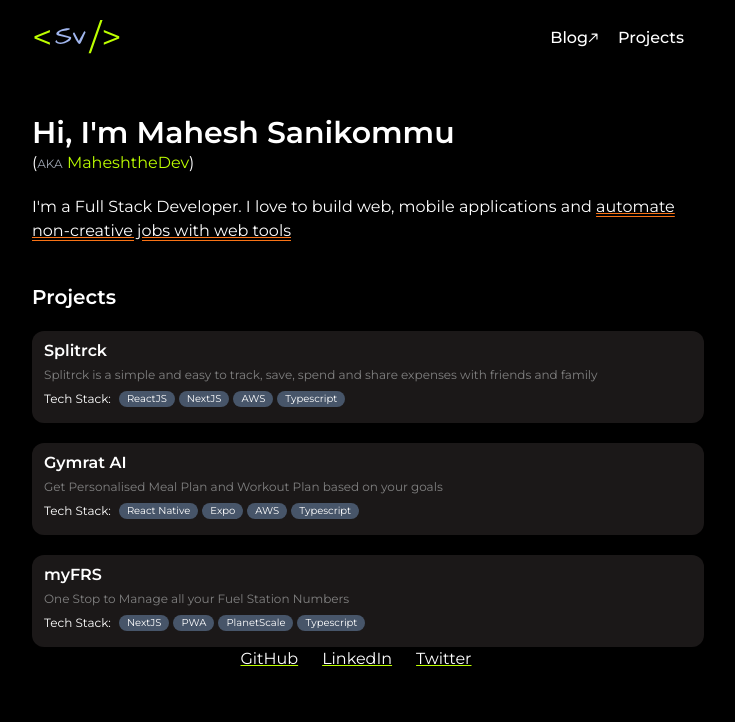
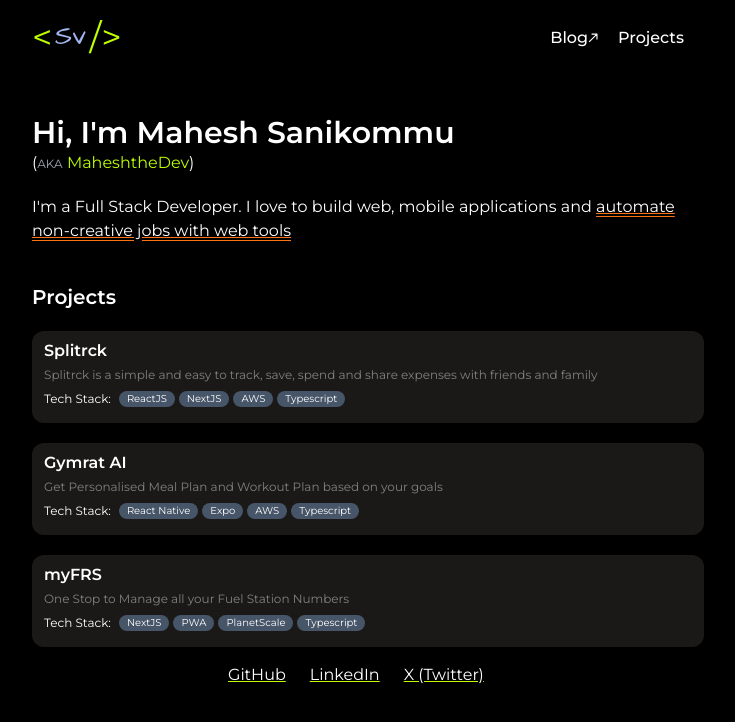
Before and after one commit to MaheshtheDev/maheshthedev.me, a Next.js app: page / in a window 1280 px wide. Shown: the top 722 px of the page, without its empty margins (272-1007 px from the left). Built offline with nearby package versions, Linux system fonts and the light colour scheme.

Commit message:
Update social button text in index page

```diff
--- a/pages/index.tsx
+++ b/pages/index.tsx
@@ -49,7 +49,7 @@ export default function Home() {
           ))}
         </div>
       </section>
-      <section className="flex justify-center">
+      <section className="flex justify-center my-4">
         <SocialButton
           link="https://github.com/MaheshtheDev"
           icon="/images/github.png"
@@ -63,7 +63,7 @@ export default function Home() {
         <SocialButton
           link="https://twitter.com/MaheshtheDev"
           icon="/images/twitter.png"
-          text="Twitter"
+          text="X (Twitter)"
         />
       </section>
       <script
```
